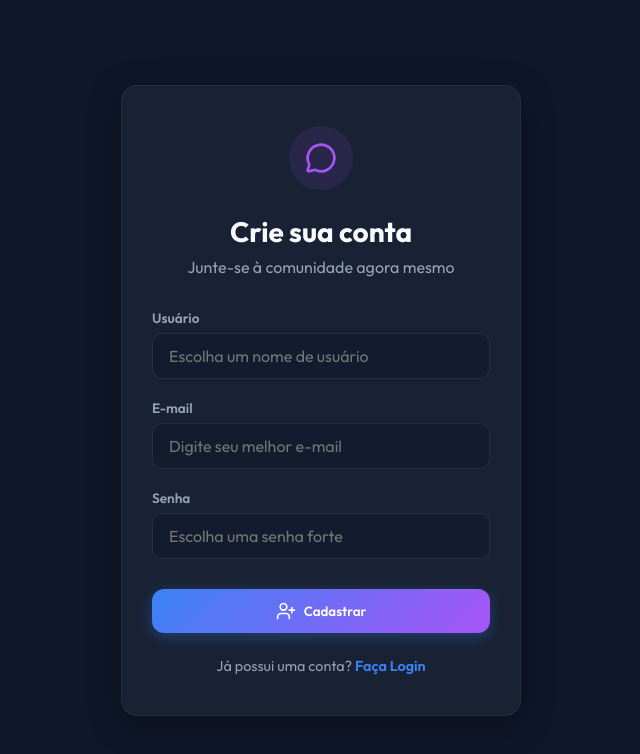
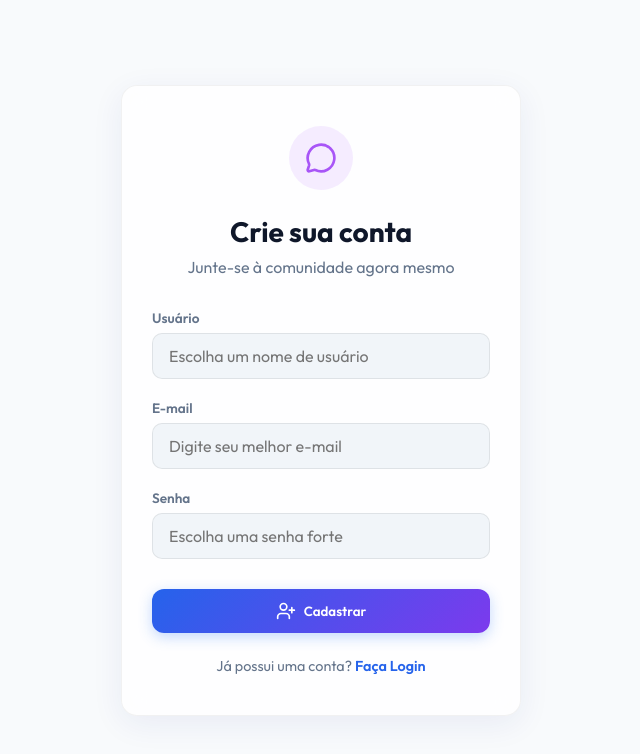
Before and after one commit to jpnune/PF-tweet, a React (Vite) app in the folder frontend/: page /signup in a window 1280 px wide. Shown: the top 754 px of the page, without its empty margins (319-959 px from the left). Built offline with nearby package versions, Linux system fonts and the light colour scheme; no server answers.

Commit message:
Style: make light theme default, style input backgrounds with very light gray, and enhance focus border prominence

```diff
--- a/frontend/src/index.css
+++ b/frontend/src/index.css
@@ -2,6 +2,23 @@
 
 :root {
   --font-primary: 'Outfit', sans-serif;
+  --bg-app: #f8fafc;
+  --bg-card: rgba(255, 255, 255, 0.8);
+  --bg-card-hover: rgba(255, 255, 255, 0.95);
+  --border-color: rgba(0, 0, 0, 0.08);
+  --text-main: #0f172a;
+  --text-muted: #64748b;
+  --primary-color: #2563eb;
+  --primary-hover: #1d4ed8;
+  --accent-color: #7c3aed;
+  --error-color: #ef4444;
+  --success-color: #10b981;
+  --glass-glow: 0 8px 32px 0 rgba(31, 38, 135, 0.07);
+  --glass-border: 1px solid rgba(0, 0, 0, 0.05);
+  --bg-input: #f1f5f9;
+}
+
+.dark-theme {
   --bg-app: #0f172a;
   --bg-card: rgba(30, 41, 59, 0.7);
   --bg-card-hover: rgba(30, 41, 59, 0.9);
@@ -11,24 +28,9 @@
   --primary-color: #3b82f6;
   --primary-hover: #2563eb;
   --accent-color: #a855f7;
-  --error-color: #ef4444;
-  --success-color: #10b981;
   --glass-glow: 0 8px 32px 0 rgba(0, 0, 0, 0.37);
   --glass-border: 1px solid rgba(255, 255, 255, 0.05);
-}
-
-.light-theme {
-  --bg-app: #f8fafc;
-  --bg-card: rgba(255, 255, 255, 0.8);
-  --bg-card-hover: rgba(255, 255, 255, 0.95);
-  --border-color: rgba(0, 0, 0, 0.08);
-  --text-main: #0f172a;
-  --text-muted: #64748b;
-  --primary-color: #2563eb;
-  --primary-hover: #1d4ed8;
-  --accent-color: #7c3aed;
-  --glass-glow: 0 8px 32px 0 rgba(31, 38, 135, 0.07);
-  --glass-border: 1px solid rgba(0, 0, 0, 0.05);
+  --bg-input: rgba(15, 23, 42, 0.5);
 }
 
 * {
@@ -60,7 +62,7 @@ body {
 .form-input {
   width: 100%;
   padding: 12px 16px;
-  background: rgba(15, 23, 42, 0.5);
+  background: var(--bg-input);
   border: 1px solid var(--border-color);
   border-radius: 10px;
   color: var(--text-main);
@@ -71,7 +73,7 @@ body {
 
 .form-input:focus {
   border-color: var(--primary-color);
-  box-shadow: 0 0 0 2px rgba(59, 130, 246, 0.2);
+  box-shadow: 0 0 0 3px rgba(37, 99, 235, 0.4);
 }
 
 /* Beautiful buttons */
--- a/frontend/src/pages/Feed.tsx
+++ b/frontend/src/pages/Feed.tsx
@@ -48,7 +48,7 @@ export default function Feed() {
   const [searchQuery, setSearchQuery] = useState('');
   const [users, setUsers] = useState<UserProfile[]>([]);
   const [feedType, setFeedType] = useState<'feed' | 'global'>('feed');
-  const [theme, setTheme] = useState<'dark' | 'light'>('dark');
+  const [theme, setTheme] = useState<'dark' | 'light'>('light');
 
   const navigate = useNavigate();
   const currentUsername = localStorage.getItem('username') || '';
@@ -173,10 +173,10 @@ export default function Feed() {
   const toggleTheme = () => {
     const nextTheme = theme === 'dark' ? 'light' : 'dark';
     setTheme(nextTheme);
-    if (nextTheme === 'light') {
-      document.body.classList.add('light-theme');
+    if (nextTheme === 'dark') {
+      document.body.classList.add('dark-theme');
     } else {
-      document.body.classList.remove('light-theme');
+      document.body.classList.remove('dark-theme');
     }
   };
 
@@ -317,7 +317,7 @@ export default function Feed() {
                 disabled={!tweetContent.trim() || tweetContent.length > maxChars}
                 style={{ padding: '8px 16px', borderRadius: '20px' }}
               >
-                <Send size={16} /> Chirp
+                <Send size={16} /> Enviar
               </button>
             </div>
           </form>
```
Also changed, not shown: 1 other file (tests, documents, lock files or other folders).
